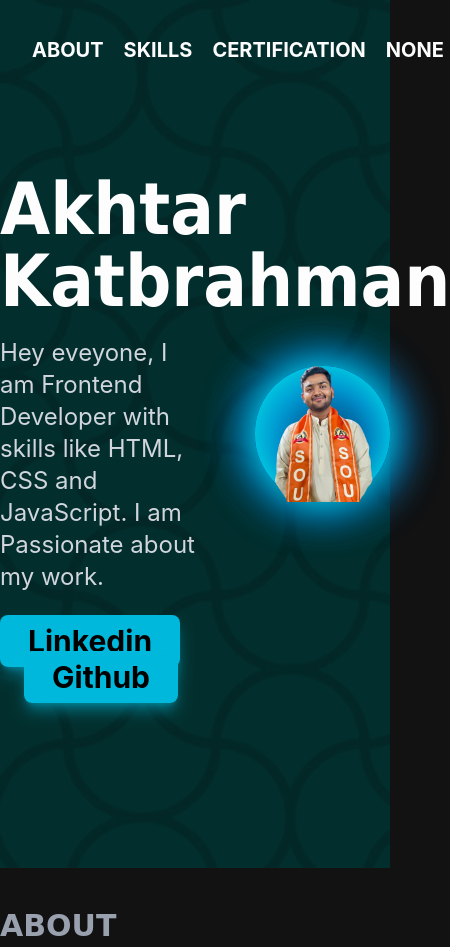
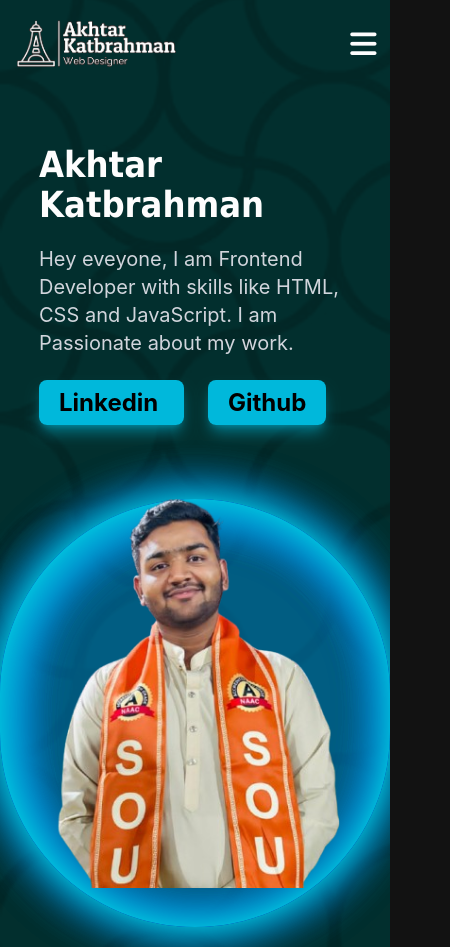
Before and after one commit to akhtarkatbrahman/practice-portfolio, a website built with Vite: page index.html in a window 390 px wide. Shown: the top 947 px of the page, 450 px wide, since content can reach past the window. Built offline with nearby package versions, Linux system fonts and the light colour scheme.

Commit message:
do changes for responsive.

```diff
--- a/index.html
+++ b/index.html
@@ -5,7 +5,14 @@
     <link rel="icon" type="image/svg+xml" href="/images/t2Logo.jpeg" />
     <meta name="viewport" content="width=device-width, initial-scale=1.0" />
     <link rel="stylesheet" href="src/style.css" />
-    <title>T2-Class Project</title>
+    <link
+      rel="stylesheet"
+      href="https://cdnjs.cloudflare.com/ajax/libs/font-awesome/7.0.1/css/all.min.css"
+      integrity="sha512-2SwdPD6INVrV/lHTZbO2nodKhrnDdJK9/kg2XD1r9uGqPo1cUbujc+IYdlYdEErWNu69gVcYgdxlmVmzTWnetw=="
+      crossorigin="anonymous"
+      referrerpolicy="no-referrer"
+    />
+    <title>Practice Portfolio Project</title>
   </head>
   <body class="bg-[#121212] text-[#fdfdfd]">
     <div class="main">
@@ -15,10 +22,10 @@
             ><img
               src="images/logo-black-bg.jpeg"
               alt="logo"
-              class="mix-blend-lighten w-50 h-15"
+              class="mix-blend-lighten w-50 h-15 max-sm:w-40 max-sm:h-12"
           /></a>
         </div>
-        <div class="nav-links">
+        <div class="nav-links max-sm:hidden">
           <ul class="flex items-center justify-center gap-5">
             <li class="link text-[20px] font-bold">
               <a
@@ -48,24 +55,31 @@
             </li>
           </ul>
         </div>
+        <button class="sm:hidden text-3xl m-2">
+          <i class="fa-solid fa-bars"></i>
+        </button>
       </nav>
       <main>
         <div class="content">
           <div
-            class="hero bg-[url('/images/bg-design.avif')] w-full bg-no-repeat bg-cover bg-blend-multiply bg-teal-950 h-217"
+            class="hero bg-[url('/images/bg-design.avif')] w-full bg-no-repeat bg-cover bg-blend-multiply bg-teal-950 h-217 max-sm:h-250"
           >
             <div
-              class="hero-child flex items-center justify-between container mx-auto mb-10 -mt-25 gap-10 h-full"
+              class="hero-child flex items-center justify-between container mx-auto mb-10 -mt-25 gap-10 h-full sm:flex-row flex-col max-sm:justify-end max-sm:h-[90%]"
               id="hero"
             >
-              <div class="hero-content w-[55%]">
+              <div
+                class="hero-content w-[55%] max-sm:mb-10 max-sm:justify-items-start max-sm:w-[80%]"
+              >
                 <div class="name">
-                  <h1 class="text-7xl font-bold mb-5 font-[tahoma]">
+                  <h1
+                    class="text-7xl font-bold mb-5 font-[tahoma] max-sm:text-4xl"
+                  >
                     Akhtar Katbrahman
                   </h1>
                 </div>
-                <div class="desc w-[95%] mb-5">
-                  <p class="text-2xl text-gray-300">
+                <div class="desc w-[95%] mb-5 max-sm:w-full">
+                  <p class="text-2xl text-gray-300 max-sm:text-xl">
                     Hey eveyone, I am Frontend Developer with skills like HTML,
                     CSS and JavaScript. I am Passionate about my work.
                   </p>
@@ -74,14 +88,14 @@
                   <a
                     href="https://linkedin.com/in/akhtar-katbrahman"
                     target="_blank"
-                    class="text-black font-bold rounded-lg cursor-pointer text-3xl px-7 text-center py-2 bg-cyan-500 shadow-lg shadow-cyan-500/50 w-50 hover:bg-cyan-700 hover:shadow-cyan-700"
+                    class="text-black font-bold rounded-lg cursor-pointer text-3xl max-sm:text-2xl px-7 max-sm:px-5 text-center py-2 bg-cyan-500 shadow-lg shadow-cyan-500/50 w-50 max-sm:w-30 hover:bg-cyan-700 hover:shadow-cyan-700"
                   >
                     Linkedin
                   </a>
                   <a
                     href="https://github.com/akhtarkatbrahman"
                     target="_blank"
-                    class="text-black font-bold rounded-lg cursor-pointer text-3xl px-7 text-center py-2 bg-cyan-500 shadow-lg shadow-cyan-500/50 w-50 hover:bg-cyan-700 hover:shadow-cyan-700 ml-6"
+                    class="text-black font-bold rounded-lg cursor-pointer text-3xl max-sm:text-2xl px-7 max-sm:px-5 text-center py-2 bg-cyan-500 shadow-lg shadow-cyan-500/50 w-50 max-sm:w-30 hover:bg-cyan-700 hover:shadow-cyan-700 ml-6"
                   >
                     Github
                   </a>
```
